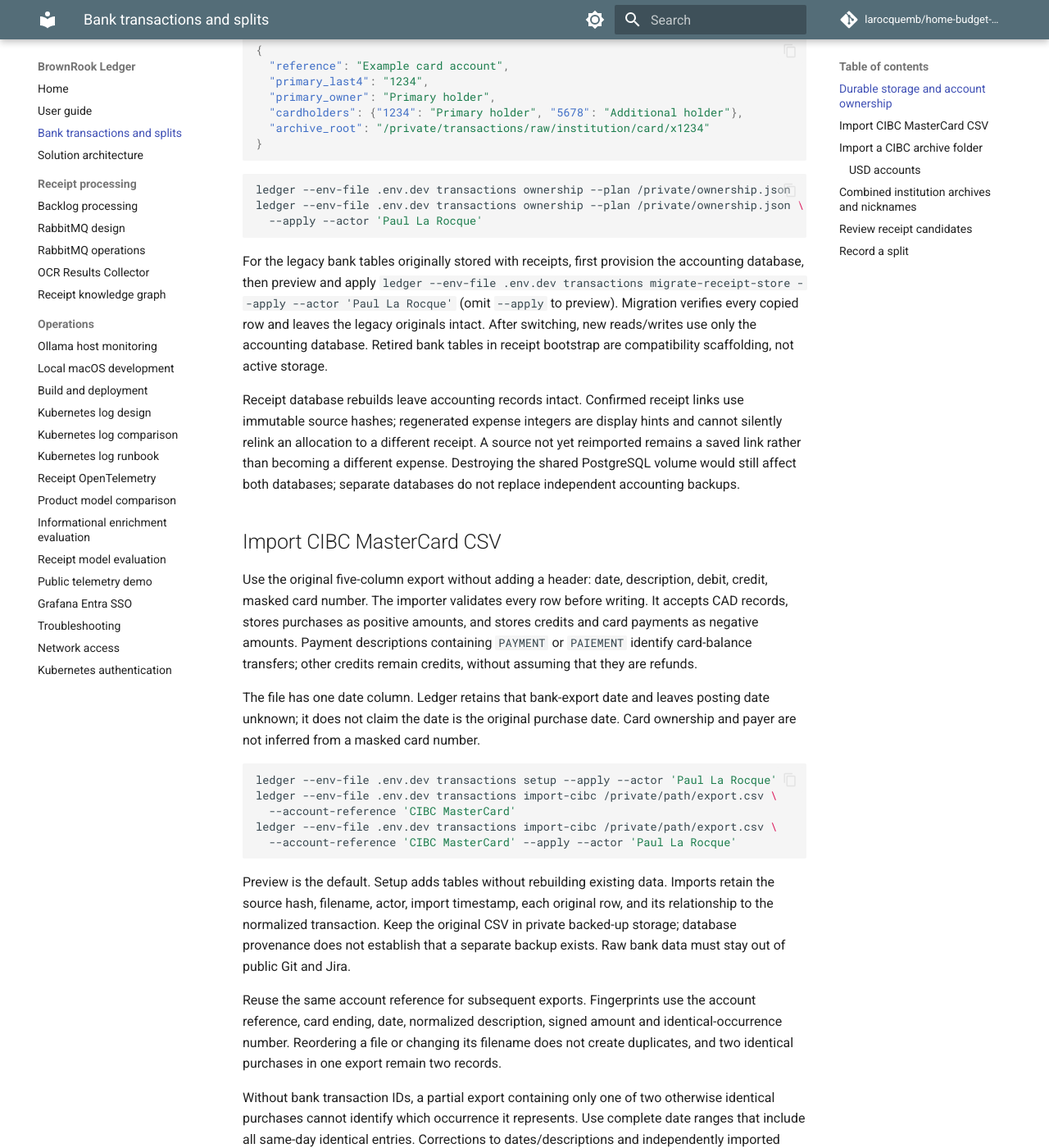
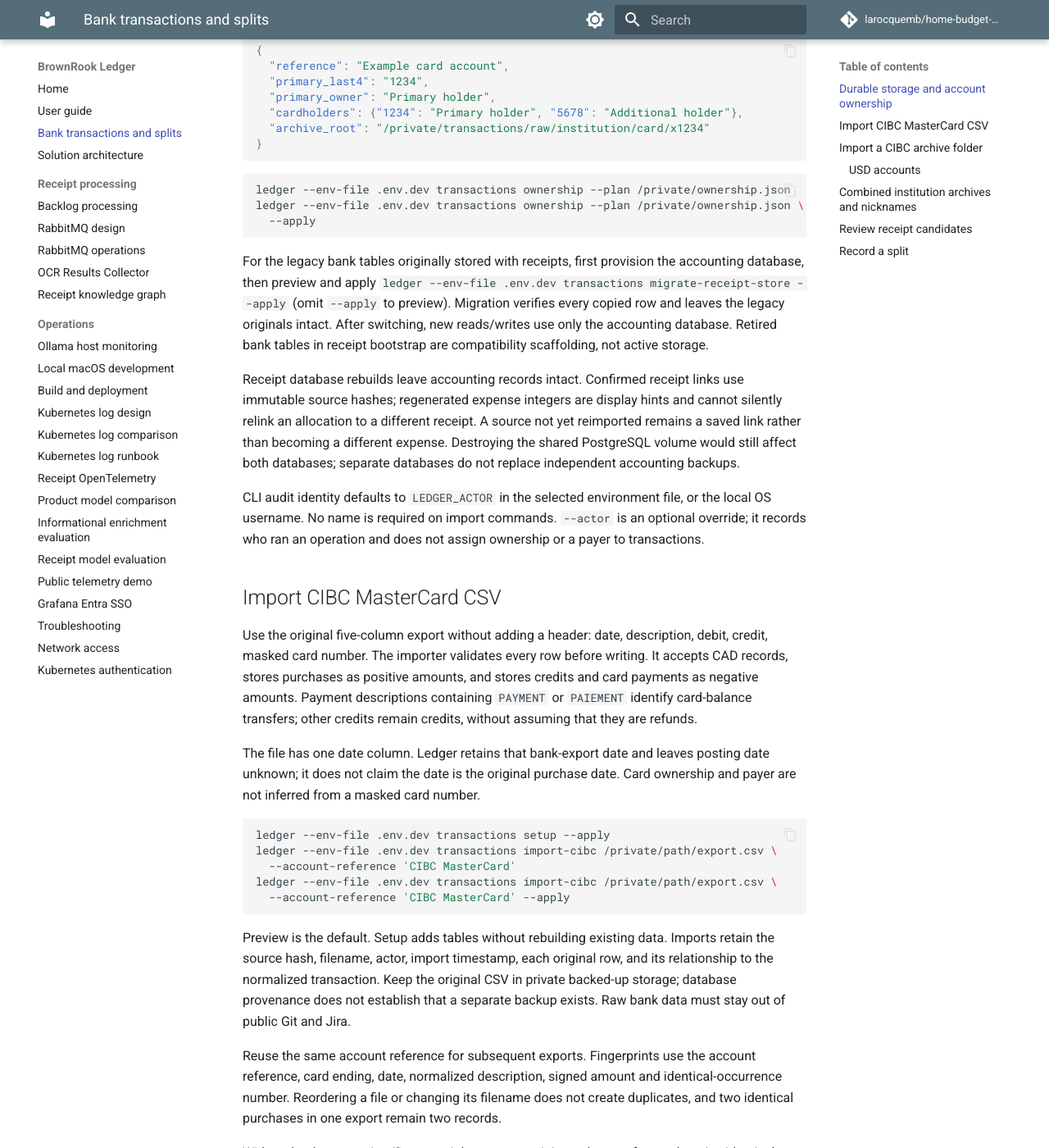
Before and after one commit to larocquemb/home-budget-pipeline, an MkDocs documentation site: the page built from docs/bank-transactions.md, in a window 1280 px wide and 1400 px high, scrolled down 1287 px. Shown: the whole window at 82% size. Built offline with MkDocs 1.6.1 and Material for MkDocs 9.7.7, drawn with Linux system fonts in a browser that asks for light colours; comment, search, counter and statistics services are not loaded; some of the changed text lies outside the part shown.

Commit message:
Default CLI audit identity from local settings or OS user

````diff
--- a/docs/bank-transactions.md
+++ b/docs/bank-transactions.md
@@ -47,12 +47,12 @@ Record confirmed ownership with a private JSON plan:
 ```sh
 ledger --env-file .env.dev transactions ownership --plan /private/ownership.json
 ledger --env-file .env.dev transactions ownership --plan /private/ownership.json \
-  --apply --actor 'Paul La Rocque'
+  --apply
 ```
 
 For the legacy bank tables originally stored with receipts, first provision the
 accounting database, then preview and apply `ledger --env-file .env.dev transactions
-migrate-receipt-store --apply --actor 'Paul La Rocque'` (omit `--apply` to preview).
+migrate-receipt-store --apply` (omit `--apply` to preview).
 Migration verifies every copied row and leaves the legacy originals intact.
 After switching, new reads/writes use only the accounting database. Retired bank
 tables in receipt bootstrap are compatibility scaffolding, not active storage.
@@ -63,6 +63,11 @@ and cannot silently relink an allocation to a different receipt. A source not ye
 reimported remains a saved link rather than becoming a different expense.
 Destroying the shared PostgreSQL volume would still affect both databases;
 separate databases do not replace independent accounting backups.
+
+CLI audit identity defaults to `LEDGER_ACTOR` in the selected environment file,
+or the local OS username. No name is required on import commands. `--actor` is an
+optional override; it records who ran an operation and does not assign ownership
+or a payer to transactions.
 
 ## Import CIBC MasterCard CSV
 
@@ -78,11 +83,11 @@ posting date unknown; it does not claim the date is the original purchase date.
 Card ownership and payer are not inferred from a masked card number.
 
 ```sh
-ledger --env-file .env.dev transactions setup --apply --actor 'Paul La Rocque'
+ledger --env-file .env.dev transactions setup --apply
 ledger --env-file .env.dev transactions import-cibc /private/path/export.csv \
   --account-reference 'CIBC MasterCard'
 ledger --env-file .env.dev transactions import-cibc /private/path/export.csv \
-  --account-reference 'CIBC MasterCard' --apply --actor 'Paul La Rocque'
+  --account-reference 'CIBC MasterCard' --apply
 ```
 
 Preview is the default. Setup adds tables without rebuilding existing data.
@@ -120,7 +125,7 @@ Then import them:
 
 ```sh
 ledger --env-file .env.dev transactions import-tree /private/transactions/raw/cibc \
-  --apply --actor 'Paul La Rocque'
+  --apply
 ```
 
 The command validates all files before writing and applies the folder in one
@@ -138,7 +143,7 @@ ledger --env-file .env.dev transactions import-tree /private/transactions/raw/ci
   --account-currency visa/x1234=USD
 ```
 
-Review the per-file currency in the preview, then add `--apply --actor 'Paul La Rocque'`.
+Review the per-file currency in the preview, then add `--apply`.
 The account retains its registered currency for subsequent folder imports; a
 conflicting override is rejected. For a single file, use `--currency USD` with
 `import-cibc`. Original USD amounts are retained without conversion. Folder totals
@@ -163,7 +168,7 @@ ledger --env-file .env.dev transactions import-cibc /private/export.csv \
   --account-reference 'CIBC Smart x1234' --account-type chequing --account-last4 1234
 ```
 
-Add `--apply --actor 'Paul La Rocque'` after reviewing its preview. Use `savings`
+Add `--apply` after reviewing its preview. Use `savings`
 for a savings account. Do not pass the full bank account number.
 
 
@@ -178,7 +183,7 @@ ledger --env-file .env.dev transactions import-tree /private/transactions/raw \
 
 Currency overrides are relative to the selected root. An institution root uses
 `visa/x1234=USD`; the shared root uses `cibc/visa/x1234=USD`. Registered account
-currencies are reused on later imports. Add `--apply --actor 'Paul La Rocque'`
+currencies are reused on later imports. Add `--apply`
 after reviewing the preview.
 
 The same shared root supports CIBC Canadian USD accounts under `cibc/us/x1234/`
@@ -220,7 +225,7 @@ private JSON list:
 ```sh
 ledger --env-file .env.dev transactions account-profile --plan /private/accounts.json
 ledger --env-file .env.dev transactions account-profile --plan /private/accounts.json \
-  --apply --actor 'Paul La Rocque'
+  --apply
 ```
 
 Profile registration creates metadata only, without importing transactions or
@@ -278,7 +283,7 @@ The same operation is available with a private JSON plan:
 ```sh
 ledger --env-file .env.dev transactions allocate 123 --plan /private/path/split.json
 ledger --env-file .env.dev transactions allocate 123 --plan /private/path/split.json \
-  --apply --actor 'Paul La Rocque'
+  --apply
 ```
 
 Version zero means no allocation has been saved yet. Existing allocations and
````
Also changed, not shown: 3 other files.
